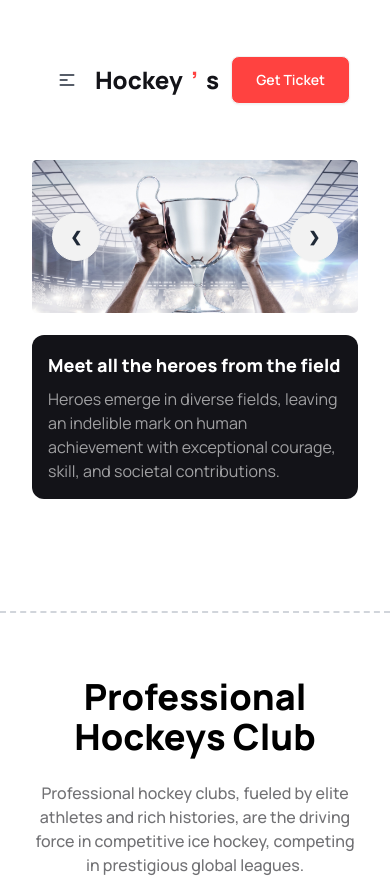
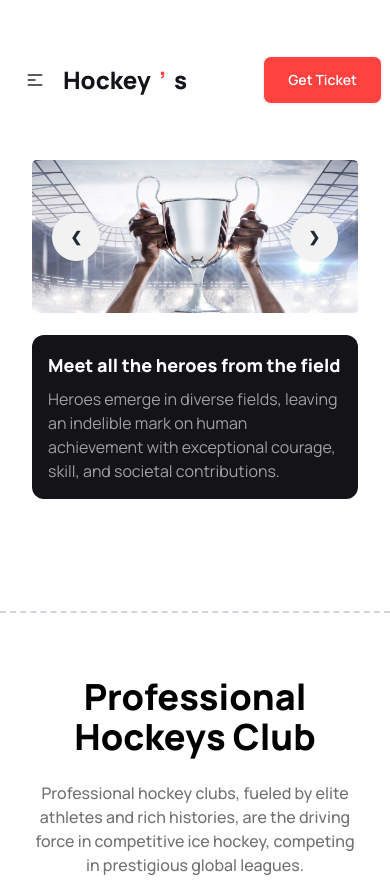
Before and after one commit to auishi22/hockeys-page, a plain HTML site: page index.html in a window 390 px wide. Shown: the top 880 px of the page. Drawn offline with nearby package versions, Linux system fonts and the light colour scheme.

Commit message:
nav edited

```diff
--- a/index.html
+++ b/index.html
@@ -49,7 +49,7 @@
     <header class="max-w-6xl mx-auto">
 
         <!-- Navbar -->
-        <nav class="mt-12 px-8">
+        <nav class="mt-12  lg:px-8 ">
             <div class="navbar bg-base-100">
                 <div class="navbar-start">
                     <div class="dropdown">
```
